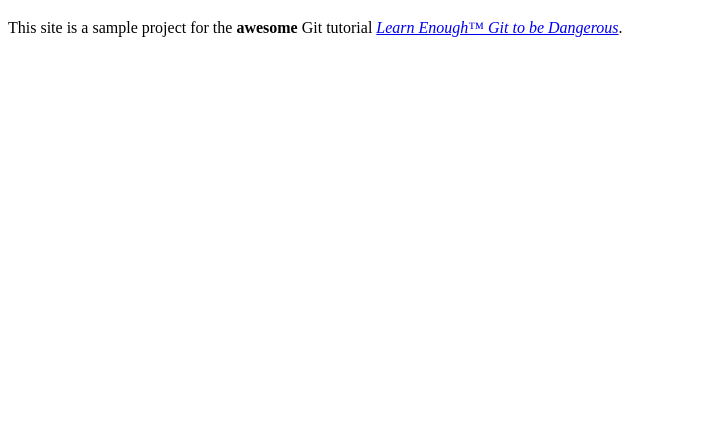
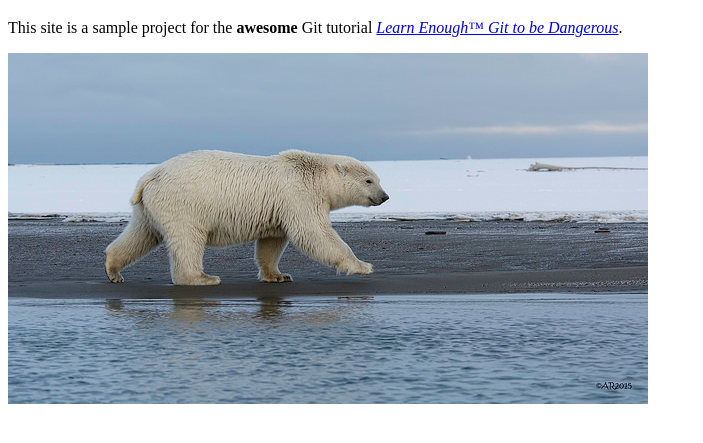
Before and after one commit to ShabanPro/Website1, a plain HTML site: page about.html in a window 1280 px wide. Shown: the part 61-504 px from the top of the page, without its empty margins (0-703 px from the left). Drawn offline with Linux system fonts and the light colour scheme.

Commit message:
Add an image

```diff
--- a/about.html
+++ b/about.html
@@ -8,6 +8,6 @@
     <p>
       This site is a sample project for the <strong>awesome</strong> Git tutorial <a href="http://learnenough.com/git-tutorial"><em>Learn Enough™ Git to be Dangerous</em></a>.
     </p>
-    <!-- <img src="images/polar_bear.jpg" alt="Polar bear"/> -->
+    <img src="images/polar_bear.jpg" alt="Polar bear"/>
   </body>
 </html>
```
